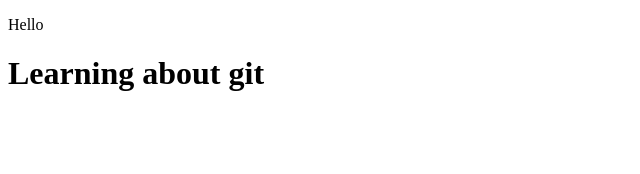
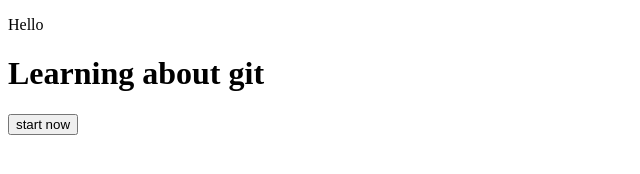
Before and after one commit to Codes004/git_classrepo, a plain HTML site: page index.html in a window 1280 px wide. Shown: the whole page, without its empty margins (0-640 px from the left). Drawn offline with Linux system fonts and the light colour scheme.

Commit message:
added button

```diff
--- a/index.html
+++ b/index.html
@@ -8,5 +8,6 @@
 <body>
     <p>Hello</p>
     <h1>Learning about git</h1>
+    <button>start now</button>
 </body>
 </html>
```
